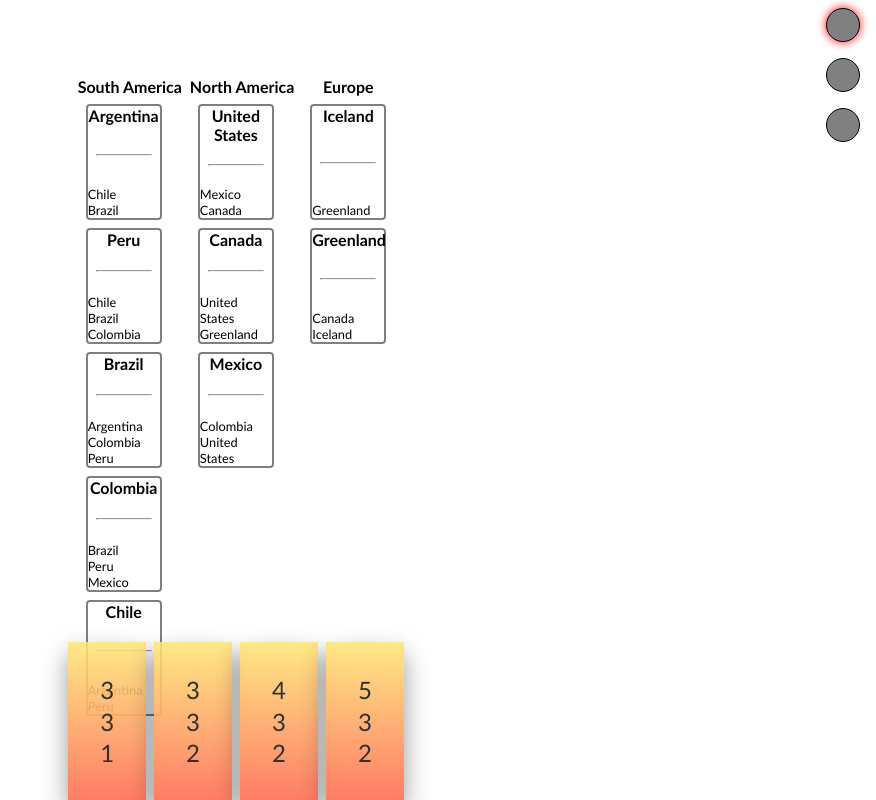
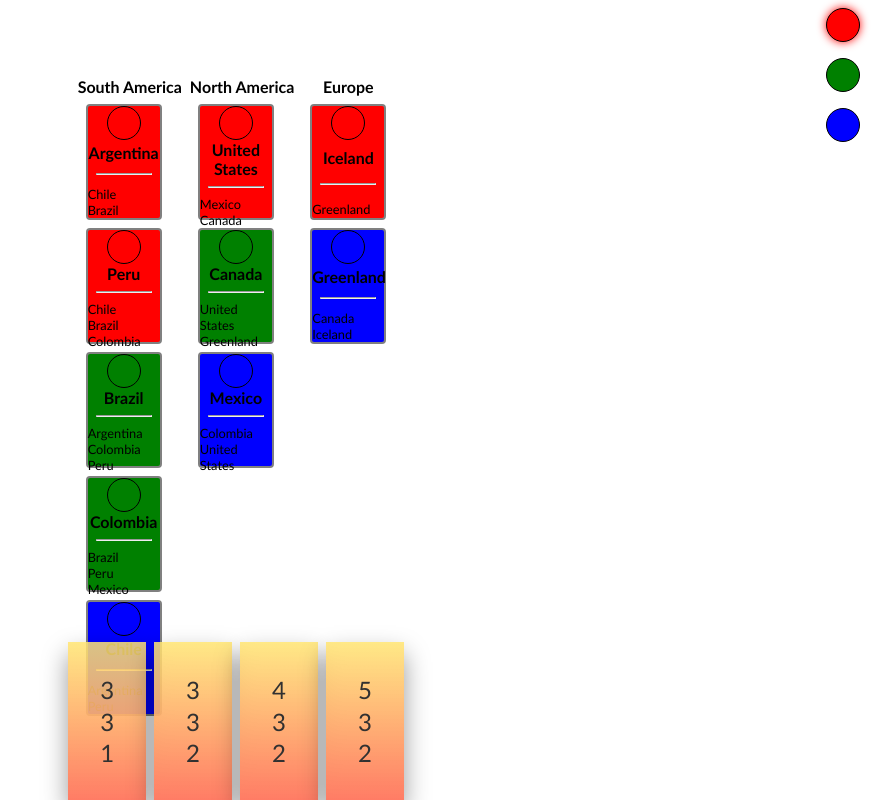
Before and after one commit to FelipeLecot/teg-game-online, a React (Vite) app in the folder client/: page / in a window 1280 px wide. Shown: the whole page, without its empty margins (404-1280 px from the left). Built offline with nearby package versions, Linux system fonts and the light colour scheme; no server answers.

Commit message:
countries colors

```diff
--- a/client/src/components/common/country_card/index.tsx
+++ b/client/src/components/common/country_card/index.tsx
@@ -1,16 +1,20 @@
 import { useGameActions, useGameValues } from '../../../pages/Game'
-import type { Country } from '../../../utils/types'
+import type { OwnedCountry } from '../../../utils/types'
+import PlayerIcon from '../player_icon'
 import styles from './styles.module.css'
 
 
-export default function CountryCard ({country}: {country: Country}) {
+export default function CountryCard ({country}: {country: OwnedCountry}) {
   const { setTargetCountry } = useGameActions()
   const { targetCountry } = useGameValues()
+  console.log('COUNTRYCARD',country.owned)
     return <div
         key={Math.random()}
         className={[styles.card, targetCountry === country.name ? styles.selected : ''].join(' ')}
         onClick={()=>{setTargetCountry(country.name)}}
+        style={{ background: country.owned?.color }}
     >
+        {country.owned && <PlayerIcon playerData={country.owned} hasTheTurn={false}/>}
         <h4>{country.name}</h4>
         <hr />
         <ul>
--- a/client/src/components/common/player_icon/index.tsx
+++ b/client/src/components/common/player_icon/index.tsx
@@ -5,12 +5,15 @@ type Props = {
     hasTheTurn: boolean
 }
 
-export default function PlayerIcon (props: Props) {
+export default function PlayerIcon(props: Props) {
+
+    console.log('PLAYERICON',props.playerData)
     return <div
         className={styles.playerIcon_container}
         title={props.playerData.name}
     >
-        <div className={[styles.icon, props.hasTheTurn ? styles.hasTurn : ''].join(' ')}></div>
+        <div className={[styles.icon, props.hasTheTurn ? styles.hasTurn : ''].join(' ')}
+            style={{ background: props.playerData.color }}></div>
         {/* <p className={styles.name}>
             {props.playerData.name}
         </p> */}
--- a/client/src/components/hud/countries_list/index.tsx
+++ b/client/src/components/hud/countries_list/index.tsx
@@ -1,26 +1,13 @@
 import { divideCountriesByContinent } from "../../../logic/divideCountriesByContinent"
-import type { Country, Player } from "../../../utils/types"
+import joinCountries from "../../../logic/joinCountries"
+import type { OwnedCountry, Player } from "../../../utils/types"
 import CountryCard from "../../common/country_card"
 import styles from './styles.module.css'
-
-type OwnedCountry = Country & { owned: string }
-
-function joinCountries(players: Player[]): OwnedCountry[] {
-  const result: OwnedCountry[] = []
-
-  for (const player of players) {
-    for (const country of player.countries) {
-      result.push({ ...country, owned: player.name })
-    }
-  }
-
-  return result
-}
 
 export default function CountriesList({ list }: { list: Player[] }) {
   if (!list || list.length === 0) return null
 
-  const joinedList = joinCountries(list)
+  const joinedList: OwnedCountry[] = joinCountries(list)
   const sortedList = divideCountriesByContinent(joinedList)
 
   const Column = ({ title, array }: { title: string, array: OwnedCountry[] }) => {
--- a/client/src/logic/joinCountries.ts
+++ b/client/src/logic/joinCountries.ts
@@ -5,7 +5,7 @@ export default function joinCountries(players: Player[]): OwnedCountry[] {
 
   for (const player of players) {
     for (const country of player.countries) {
-      result.push({ ...country, owned: player.name })
+      result.push({ ...country, owned: player })
     }
   }
 
--- a/client/src/utils/types.ts
+++ b/client/src/utils/types.ts
@@ -79,7 +79,7 @@ export interface Country {
   neighbors: string[];
   continent: string;
 }
-export type OwnedCountry = Country & { owned: string }
+export type OwnedCountry = Country & { owned?: Player }
 
 export interface Continent {
   countries: string[];
```
